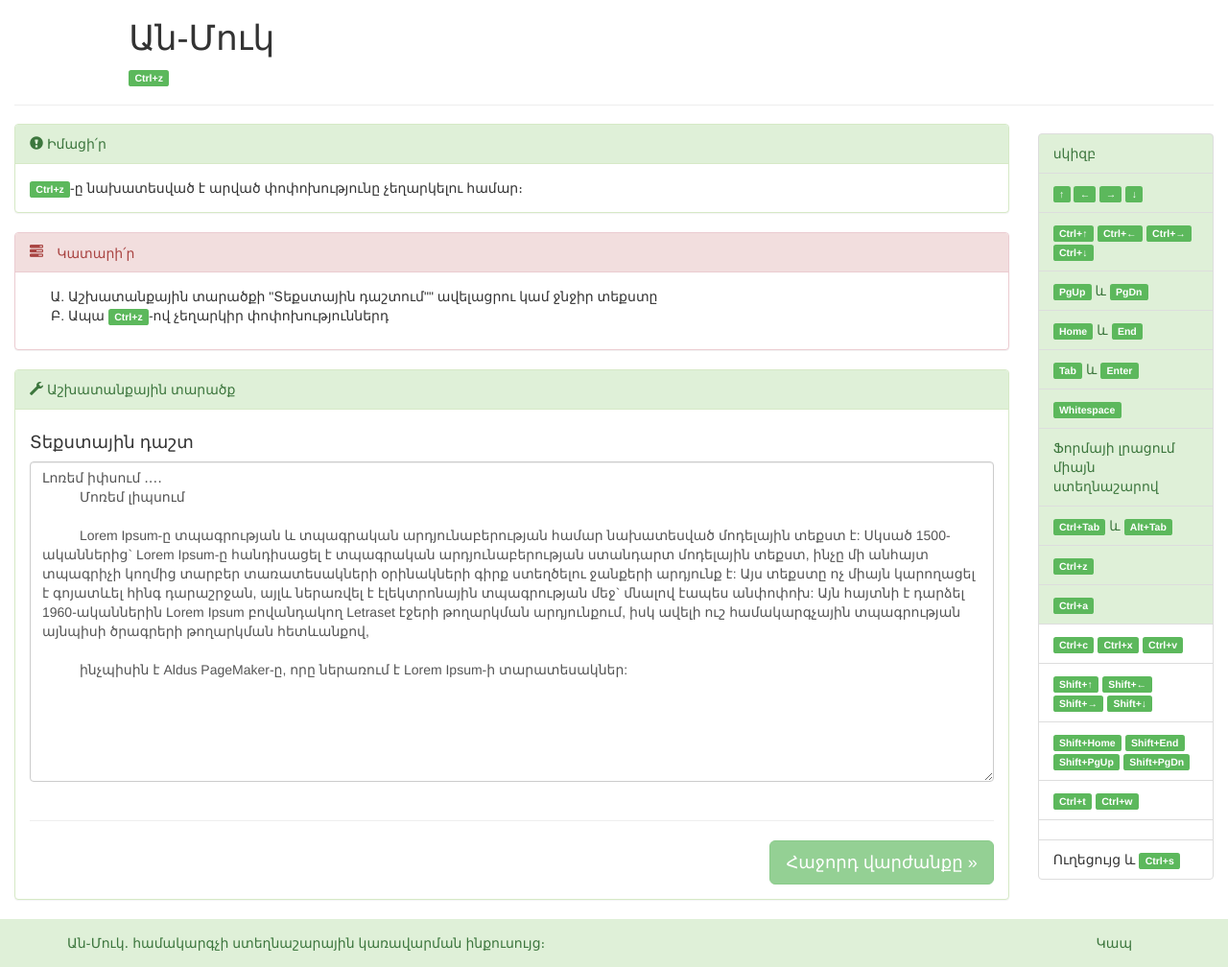
After one commit to hanumanum/unmuk, a PHP site: page /08_ctrl_z.php in a window 1280 px wide. The commit adds this page. Shown: the whole page at 96% size. Run offline with PHP 8.4, Linux system fonts and the light colour scheme.

Commit message:
Մեկ էջ ավելացվել

```diff
--- a/05_whitespace.php
+++ b/05_whitespace.php
@@ -48,11 +48,11 @@
         <div class="panel panel-danger">
           <div class="panel-heading"><span class="glyphicon glyphicon-tasks"> Կատարի՛ր</div>
           <div class="panel-body">
-            <ul>
+            <ol>
               <li>Հիմա սեղմիր <span class="label label-success">Whitespace</span>-ին մի քանի անգամ:</li>
               <li><span class="label label-success">Tab</span>-ով նավարկիր մինչև «Ընտրեք Քաղաքը» ընտրիչը և <span class="label label-success">Whitespace</span>֊ով ընտրիր որևէ արժեք։</li>
               <li>Նույնը արա նաև «Ընտրեք Լեզուն» ընտրիչի համար։</li>
-            </ul>
+            </ol>
           </div>
         </div>
 
@@ -97,7 +97,7 @@
           <p>Lorem Ipsum-ը տպագրության և տպագրական արդյունաբերության համար նախատեսված մոդելային տեքստ է: Սկսած 1500-ականներից` Lorem Ipsum-ը հանդիսացել է տպագրական արդյունաբերության ստանդարտ մոդելային տեքստ, ինչը մի անհայտ տպագրիչի կողմից տարբեր տառատեսակների օրինակների գիրք ստեղծելու ջանքերի արդյունք է: Այս տեքստը ոչ միայն կարողացել է գոյատևել հինգ դարաշրջան, այլև ներառվել է էլեկտրոնային տպագրության մեջ` մնալով էապես անփոփոխ: Այն հայտնի է դարձել 1960-ականներին Lorem Ipsum բովանդակող Letraset էջերի թողարկման արդյունքում, իսկ ավելի ուշ համակարգչային տպագրության այնպիսի ծրագրերի թողարկման հետևանքով, ինչպիսին է Aldus PageMaker-ը, որը ներառում է Lorem Ipsum-ի տարատեսակներ:</p>
 
           <hr>
-          <a href="01_tab.html" disabled id="next" class="btn btn-lg btn-success pull-right">
+          <a href="06_form.php" disabled id="next" class="btn btn-lg btn-success pull-right">
           Հաջորդ վարժանքը »
           </a>
           </div>
--- /dev/null
+++ b/08_ctrl_z.php
@@ -0,0 +1,122 @@
+<!DOCTYPE html>
+<html lang="hy_am">
+  <head>
+    <meta charset="utf-8">
+    <meta http-equiv="X-UA-Compatible" content="IE=edge">
+    <meta name="viewport" content="width=device-width, initial-scale=1">
+    <!-- The above 3 meta tags *must* come first in the head; any other head content must come *after* these tags -->
+    <title>ԱնՄուկ | Ctrl+z</title>
+
+    <!-- Bootstrap -->
+    <link href="css/bootstrap.min.css" rel="stylesheet">
+    <link href="css/common.css" rel="stylesheet">
+    <link rel="stylesheet" href="css/grumble.css?v=5">
+
+    <!-- HTML5 shim and Respond.js for IE8 support of HTML5 elements and media queries -->
+    <!-- WARNING: Respond.js doesn't work if you view the page via file:// -->
+    <!--[if lt IE 9]>
+      <script src="https://oss.maxcdn.com/html5shiv/3.7.2/html5shiv.min.js"></script>
+      <script src="https://oss.maxcdn.com/respond/1.4.2/respond.min.js"></script>
+    <![endif]-->
+  </head>
+  <body>
+
+    <div class="container-fluid">
+      <div class="page-header row">
+        <div class="col-md-1">
+
+        </div>
+        <div class="col-md-11">
+          <h1>Ան-Մուկ</h1>
+          <p><span class="label label-success">Ctrl+z</span></p>
+      </div>
+      </div>
+
+
+      <div class="row">
+        <div class="col-md-10">
+        <div class="panel panel-success">
+          <div class="panel-heading"><span class="glyphicon glyphicon-exclamation-sign"></span> Իմացի՛ր</div>
+          <div class="panel-body">
+            <span class="label label-success">Ctrl+z</span>-ը նախատեսված է արված փոփոխությունը չեղարկելու համար։
+          </div>
+        </div>
+
+        <div class="panel panel-danger">
+          <div class="panel-heading"><span class="glyphicon glyphicon-tasks"> Կատարի՛ր</div>
+          <div class="panel-body">
+            <ol>
+              <li>Աշխատանքային տարածքի "Տեքստային դաշտում"" ավելացրու կամ ջնջիր տեքստը</li>
+              <li>Ապա <span class="label label-success">Ctrl+z</span>-ով չեղարկիր փոփոխություններդ</li>
+            </ol>
+          </div>
+        </div>
+
+
+        <div class="panel panel-success">
+          <div class="panel-heading"><span class="glyphicon glyphicon-wrench"></span> Աշխատանքային տարածք</div>
+          <div class="panel-body">
+          <h4>Տեքստային դաշտ</h4>
+          <textarea class="form-control" id="ttext" cols="100" rows="16">Լոռեմ իփսում ․․․․
+          Մոռեմ լիպսում
+
+          Lorem Ipsum-ը տպագրության և տպագրական արդյունաբերության համար նախատեսված մոդելային տեքստ է: Սկսած 1500-ականներից` Lorem Ipsum-ը հանդիսացել է տպագրական արդյունաբերության ստանդարտ մոդելային տեքստ, ինչը մի անհայտ տպագրիչի կողմից տարբեր տառատեսակների օրինակների գիրք ստեղծելու ջանքերի արդյունք է: Այս տեքստը ոչ միայն կարողացել է գոյատևել հինգ դարաշրջան, այլև ներառվել է էլեկտրոնային տպագրության մեջ` մնալով էապես անփոփոխ: Այն հայտնի է դարձել 1960-ականներին Lorem Ipsum բովանդակող Letraset էջերի թողարկման արդյունքում, իսկ ավելի ուշ համակարգչային տպագրության այնպիսի ծրագրերի թողարկման հետևանքով,
+
+          ինչպիսին է Aldus PageMaker-ը, որը ներառում է Lorem Ipsum-ի տարատեսակներ:
+          </textarea>
+
+          <br>
+          <hr>
+          <a href="09_ctrl_a.php" id="next" class="btn btn-lg btn-success pull-right">
+          Հաջորդ վարժանքը »
+          </a>
+          </div>
+
+
+        </div>
+
+
+       </div>
+
+<?php include "template/sidebar.php"; ?>
+
+      </div>
+
+
+
+    </div>
+
+    <!-- jQuery (necessary for Bootstrap's JavaScript plugins) -->
+    <script src="js/jquery.min.js"></script>
+    <!-- Include all compiled plugins (below), or include individual files as needed -->
+    <script src="js/bootstrap.min.js"></script>
+    <script src="js/jquery.grumble.min.js?v=7"></script>
+    <script src="js/common.js"></script>
+    <script type="text/javascript">
+    var textCheck = false;
+    var nextKeyUps = false;
+    var skzbnakan = $("#ttext").val();
+
+    checkAndActivate();
+
+    function checkAndActivate()
+    {
+      active = (textCheck);
+      toogleButton(active,"#next");
+
+    }
+
+    $("#ttext").keyup(function(){
+        if(nextKeyUps)
+        {
+          textCheck = $("#ttext").val()==skzbnakan ? true:false;
+          checkAndActivate();
+
+        }
+        nextKeyUps = true;
+      })
+
+    </script>
+        <?php include "template/footer.php" ?>
+  </body>
+</html>
--- a/css/common.css
+++ b/css/common.css
@@ -7,15 +7,19 @@
 }
 
 .footer{
-	background-color: #5bc0de;
-	padding:15px 0px;
-	color: white;
+	background-color: #dff0d8;
+    padding: 15px 0px;
+    color: #3c763d;
 }
 
 .footer a{
-	color:white;
+	color:#3c763d;
 }
 
 #ex1Slider .slider-selection {
 	background: #BABABA;
 }
+
+.page-header{
+	margin: 0px 0 19px;
+}
--- a/template/sidebar.php
+++ b/template/sidebar.php
@@ -35,16 +35,21 @@
 
           <li class="list-group-item list-group-item-success">Ֆորմայի լրացում միայն ստեղնաշարով</li>
 
-          <li class="list-group-item"><span class="label label-success">Ctrl+Tab</span> և <span class="label label-success">Alt+Tab</span></li>
+          <li class="list-group-item list-group-item-success"><span class="label label-success">Ctrl+Tab</span> և <span class="label label-success">Alt+Tab</span></li>
 
-          <li class="list-group-item">
+          <li class="list-group-item list-group-item-success">
             <span class="label label-success">Ctrl+z</span>
           </li>
 
-          <li class="list-group-item">
-            <span class="label label-success">Ctrl+a</span>
+          <li class="list-group-item list-group-item-success">
+            <span class="label label-success ">Ctrl+a</span>
           </li>
 
+          <li class="list-group-item">
+            <span class="label label-success">Ctrl+c</span>
+            <span class="label label-success">Ctrl+x</span>
+            <span class="label label-success">Ctrl+v</span>
+          </li>
 
           <li class="list-group-item">
             <span class="label label-success">Shift+&#8593;</span>
@@ -58,12 +63,6 @@
             <span class="label label-success">Shift+End</span>
             <span class="label label-success">Shift+PgUp</span>
             <span class="label label-success">Shift+PgDn</span>
-          </li>
-
-          <li class="list-group-item">
-            <span class="label label-success">Ctrl+c</span>
-            <span class="label label-success">Ctrl+x</span>
-            <span class="label label-success">Ctrl+v</span>
           </li>
 
           <li class="list-group-item">
```
Also changed, not shown: 06_form.php (+18 -4 lines), 07_ctrl_tab_alt_tab.php (added, +94 -0 lines), 09_ctrl_a.php (added, +101 -0 lines).
